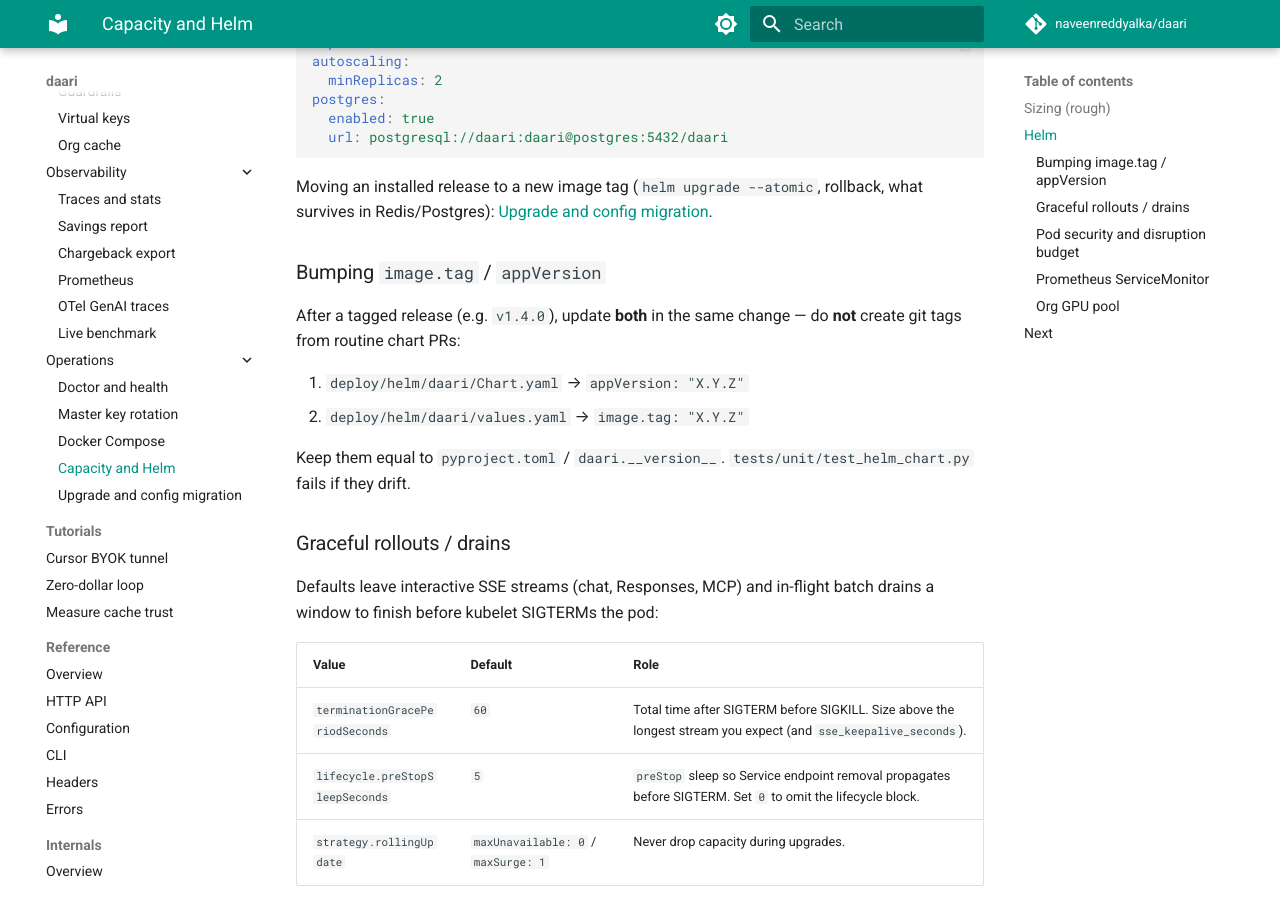
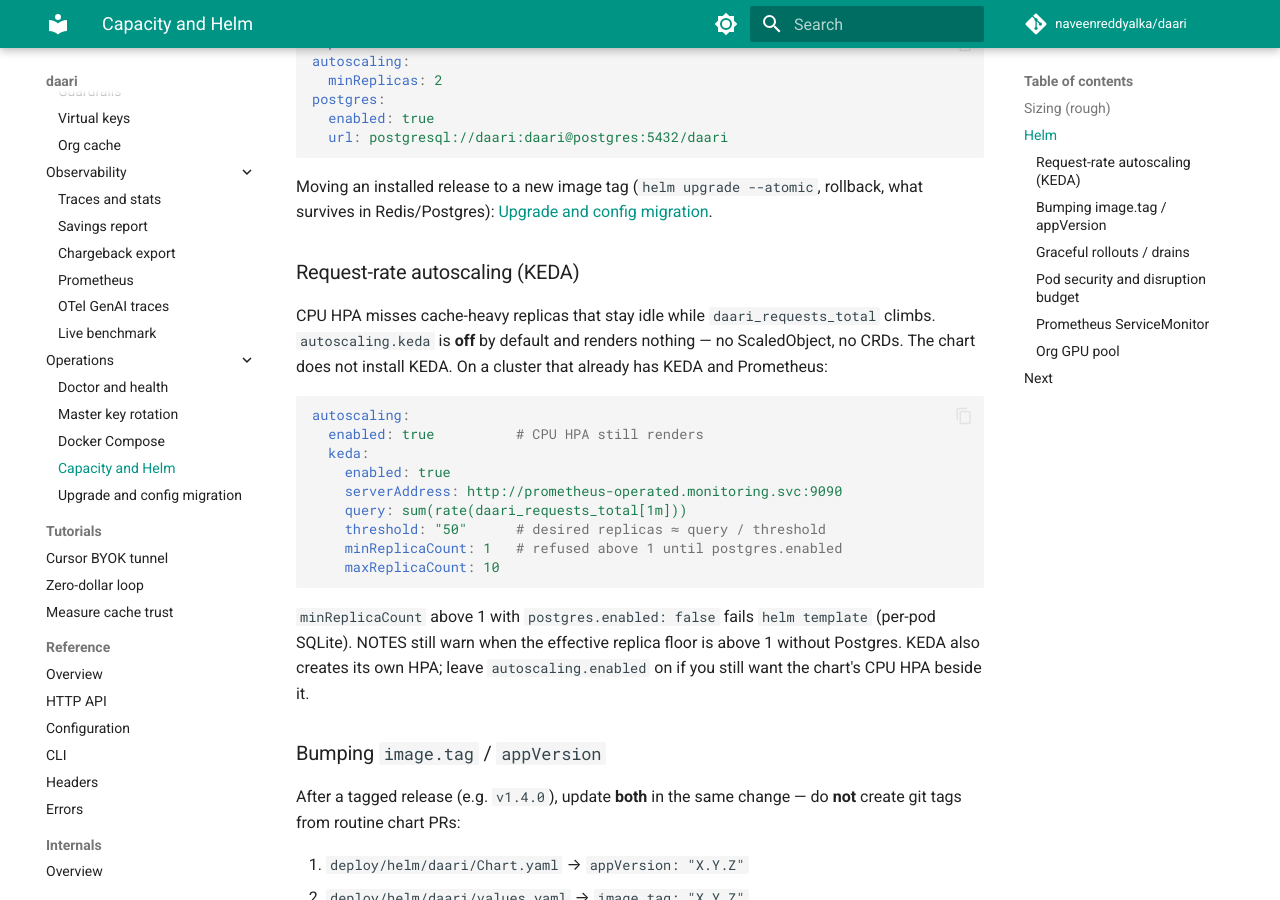
Before and after one commit to naveenreddyalka/daari, an MkDocs documentation site: the page built from docs/developer/guides/operations/capacity-helm.md, in a window 1280 px wide and 900 px high, scrolled down 1077 px. Built offline with MkDocs 1.6.1 and Material for MkDocs 9.7.7, drawn with Linux system fonts in a browser that asks for light colours; comment, search, counter and statistics services are not loaded; some of the changed text lies outside the part shown.

Commit message:
feat(helm): add optional KEDA request-rate autoscaling (#726)
CPU HPA misses cache-heavy replicas; scale on daari_requests_total only when the cluster already runs KEDA.

Co-authored-by: Cursor <cursoragent@cursor.com>

````diff
--- a/docs/developer/guides/operations/capacity-helm.md
+++ b/docs/developer/guides/operations/capacity-helm.md
@@ -9,7 +9,7 @@
 | Gateway replica | Measured on an M4 Pro: see [benchmark-load.md](../../resources/benchmark-load.md). Older estimate (~50–100 rps cache-heavy, ~5–15 rps L3-heavy) is superseded by that page. |
 | Redis | ~200–400 MB / 100k cache entries |
 | Postgres | ~1 KB/row ledger/traces; retain 30–90 days |
-| HPA | CPU 70%; defaults keep **min 1 replica** until Postgres is on |
+| HPA | CPU 70%; optional KEDA request-rate scaler is off until you enable it |
 
 Redis is an accelerator, not a single point of failure: set `cache.backend: redis` for shared L0/L1 and fleet-wide RPM/TPM counters, but expect a Redis outage to degrade rate limiting to per-replica SQLite (or `rate_limit.fail_open`) and mark `/ready` as `degraded` with HTTP 200 while the gateway keeps serving. Tune `cache.redis_timeout_seconds` (default 2s). Details: [Auth and keys](../configuration/auth-and-keys.md#redis-outage-semantics-fleet).
 
@@ -32,6 +32,30 @@ postgres:
 
 Moving an installed release to a new image tag (`helm upgrade --atomic`, rollback,
 what survives in Redis/Postgres): [Upgrade and config migration](upgrade.md).
+
+### Request-rate autoscaling (KEDA)
+
+CPU HPA misses cache-heavy replicas that stay idle while `daari_requests_total`
+climbs. `autoscaling.keda` is **off** by default and renders nothing — no
+ScaledObject, no CRDs. The chart does not install KEDA. On a cluster that
+already has KEDA and Prometheus:
+
+```yaml
+autoscaling:
+  enabled: true          # CPU HPA still renders
+  keda:
+    enabled: true
+    serverAddress: http://prometheus-operated.monitoring.svc:9090
+    query: sum(rate(daari_requests_total[1m]))
+    threshold: "50"      # desired replicas ≈ query / threshold
+    minReplicaCount: 1   # refused above 1 until postgres.enabled
+    maxReplicaCount: 10
+```
+
+`minReplicaCount` above 1 with `postgres.enabled: false` fails `helm template`
+(per-pod SQLite). NOTES still warn when the effective replica floor is above 1
+without Postgres. KEDA also creates its own HPA; leave `autoscaling.enabled`
+on if you still want the chart's CPU HPA beside it.
 
 ### Bumping `image.tag` / `appVersion`
 
````
Also changed, not shown: docs/TRACKING.md (+8 -0 lines), 5 other files.
